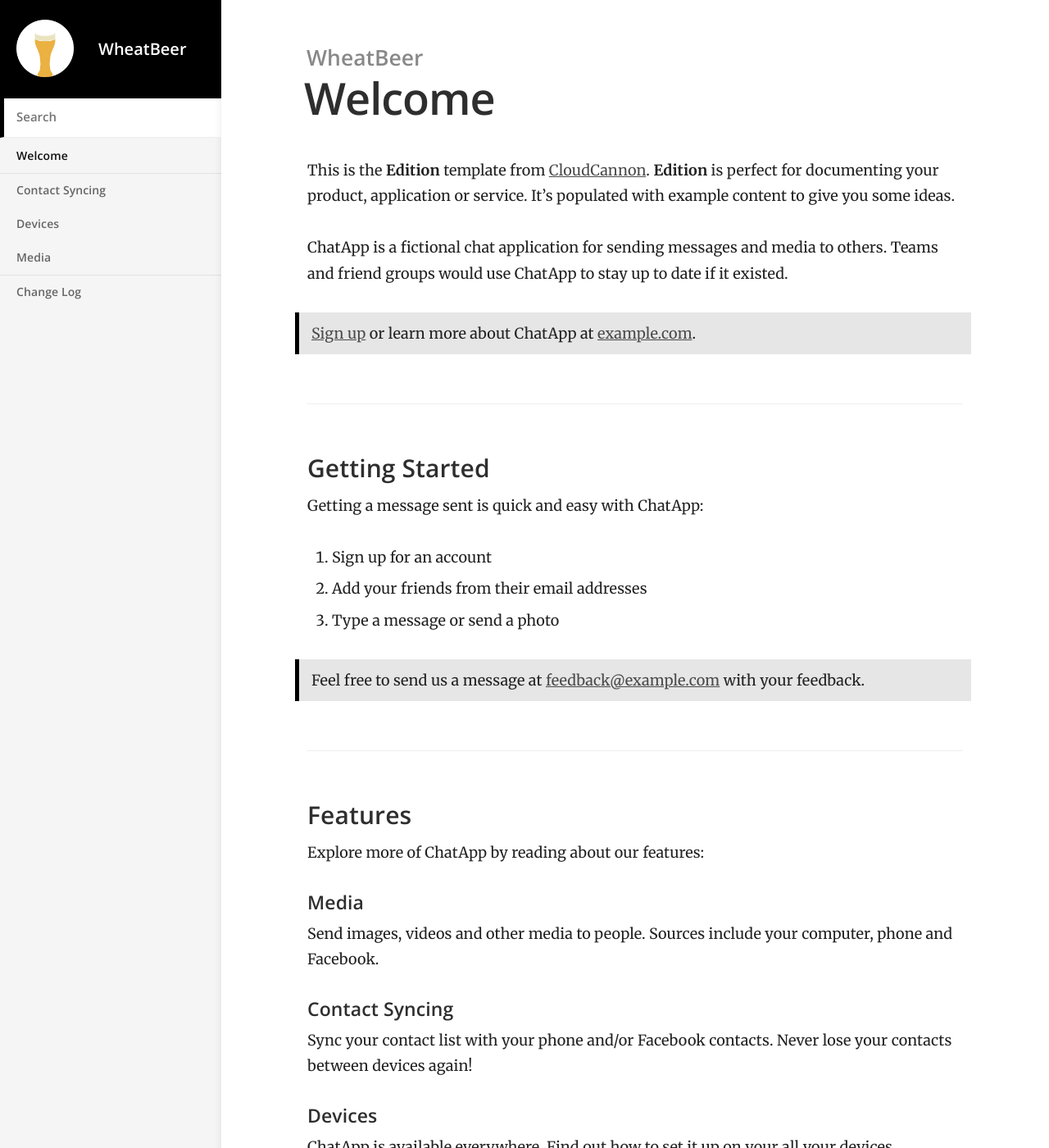
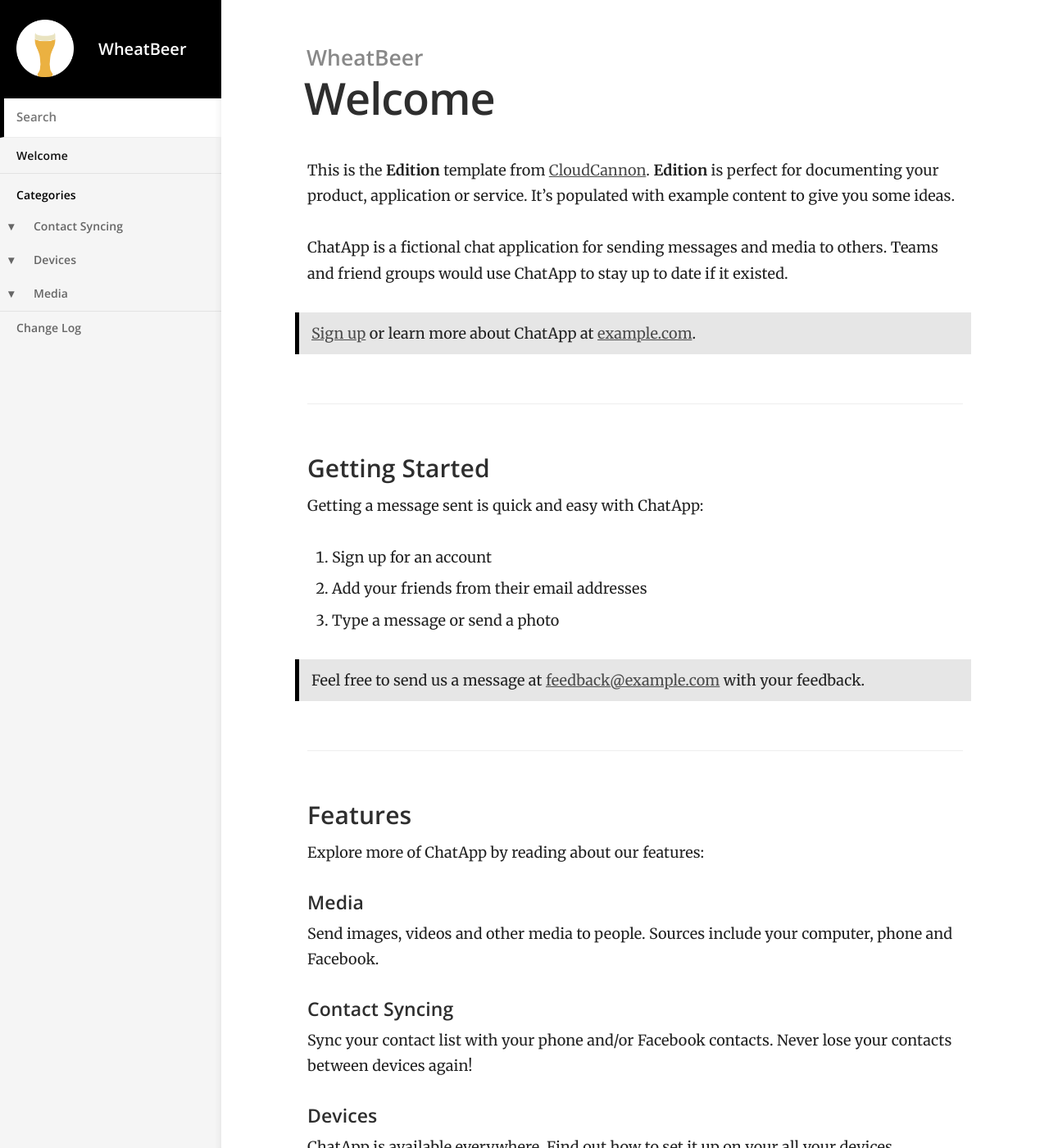
Before and after one commit to WheatBeer/WheatBeer.github.io, a Jekyll site: the page built from index.md, in a window 1280 px wide and 1400 px high. Shown: the whole window at 82% size. Built offline with Jekyll 4.4.1, drawn with Linux system fonts in a browser that asks for light colours; nearby versions of some CDN libraries.

Commit message:
first commit

```diff
--- a/_includes/header.html
+++ b/_includes/header.html
@@ -20,8 +20,4 @@
     </article>
 </section>
 
-<script>
-    document.getElementById("open-nav").addEventListener("click", function () {
-        document.body.classList.toggle("nav-open");
-    });
-</script>
+{%- include script.html -%}
--- a/_includes/nav.html
+++ b/_includes/nav.html
@@ -2,31 +2,32 @@
     <ul>
         <li class="nav-item top-level {% if page.url == '/' %}current{% endif %}">
             {% assign home = site.html_pages | where: 'url', '/' | first %}
-            <a class="list-top" href="{{ site.baseurl }}/">{{ home.title }}</a>
+            <a class="menu" href="{{ site.baseurl }}/">{{ home.title }}</a>
         </li>
     </ul>
 
     <ul>
+        <a class="nav-item category">Categories</a>
         {% assign grouped = site.docs | group_by: 'category' %}
+        {% assign count = 0%}
         {% for group in grouped %}
         {% assign count = count | plus: 1 %}
             <li class="nav-item top-level {% if group.name == page.category %}current{% endif %}">
-                <div class="list-wrapper">
+                <div id="list-wrapper">
                     {% assign items = group.items | sort: 'order' %}
-                    <label class="list-top" href="{{ site.baseurl }}{{ items.first.url }}" for="opener-{{ count }}">
+                    <a class="list-top{% if page.url == group.url %} active {% endif %}"href="{{ site.baseurl }}{{ items.first.url }}">
+                        <label for="opener-{{ count }}">▾</label>
                         {{ group.name }}
-                    </label>
-                    <input type="checkbox" id="opener-{{ count }}"/>
+                    </a>
+                    <input type="checkbox" class="checkbox" id="opener-{{ count }}" name="box"/>
                     <ul>
-                        {% for item in items %}
-                            <li class="nav-item {% if item.url == page.url %}current{% endif %}">
-                                <a class="list" href="{{ site.baseurl }}{{ item.url }}">{{ item.title }}</a>
-                            </li>
-                        {% endfor %}
+                    {% for item in items %}
+                        <li class="nav-item {% if item.url == page.url %}current{% endif %}">
+                            <a class="list" href="{{ site.baseurl }}{{ item.url }}">{{ item.title }}</a>
+                        </li>
+                    {% endfor %}
                     </ul>
                 </div>
-
-
             </li>
         {% endfor %}
     </ul>
@@ -34,7 +35,7 @@
     <ul>
         <li class="nav-item top-level {% if page.url == '/changelog/' %}current{% endif %}">
             {% assign changelog = site.html_pages | where: 'url', '/changelog/' | first %}
-            <a class="list-top" href="{{ site.baseurl }}/changelog/">{{ changelog.title }}</a>
+            <a class="menu" href="{{ site.baseurl }}/changelog/">{{ changelog.title }}</a>
         </li>
     </ul>
 </nav>
--- a/_sass/_layout.scss
+++ b/_sass/_layout.scss
@@ -264,6 +264,16 @@ nav > ul {
 	}
 }
 
+.category {
+	color: black;
+	text-decoration: none;
+	font-size: 1.4rem;
+	padding: $space 0 $space / 2 $space;
+	display: block;
+	line-height: 1.5;
+	font-weight: 600;
+}
+
 .nav-item {
 	display: block;
 	font-family: "Open Sans", sans-serif;
@@ -277,16 +287,28 @@ nav > ul {
 	nav:not(.full-navigation) &.current > ul {
 		display: block;
 	}
+	.menu {
+		color: #666;
+		text-decoration: none;
+		font-size: 1.4rem;
+		padding: $space / 2 0 $space / 2 $space;
+		display: block;
+		line-height: 1.5;
+		font-weight: 600;
+	}
 
 	.list-top {
 		color: #666;
 		text-decoration: none;
 		font-size: 1.4rem;
-		padding: $space / 2 0 $space / 2 $space * 2;
+		padding: $space / 2 0 $space / 2 0;
 		display: block;
 		line-height: 1.5;
 		font-weight: 600;
-		padding-left: $space;
+		label{
+			margin-right: 10px;
+			padding: 10px;
+		}
 	}
 
 	&.current > a,
@@ -295,7 +317,7 @@ nav > ul {
 		color: #111;
 	}
 
-	&.top-level > .list-wrapper {
+	&.top-level > #list-wrapper {
 		ul {
 			.list {
 				color: #666;
@@ -303,6 +325,7 @@ nav > ul {
 				font-size: 1.4rem;
 				padding: $space / 2 0 $space / 2 $space * 2;
 				display: block;
+				margin-left: $space;
 			}
 		}
 		[id^=opener-] { display:none; }
@@ -312,7 +335,6 @@ nav > ul {
 			transform-origin: top;
 			transition: transform .2s ease-out;
 			transform: scaleY(1);
-
 		}
 		[id^=opener-] ~ ul {
 			height: 0;
```
Also changed, not shown: _includes/script.html (added, +25 -0 lines).
